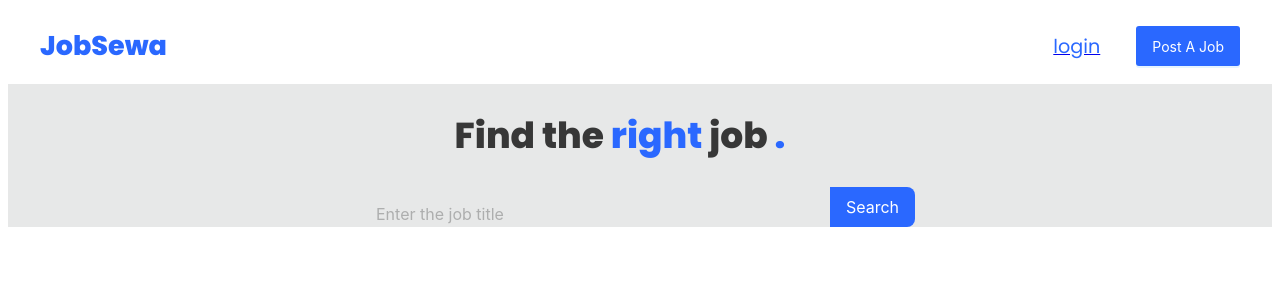
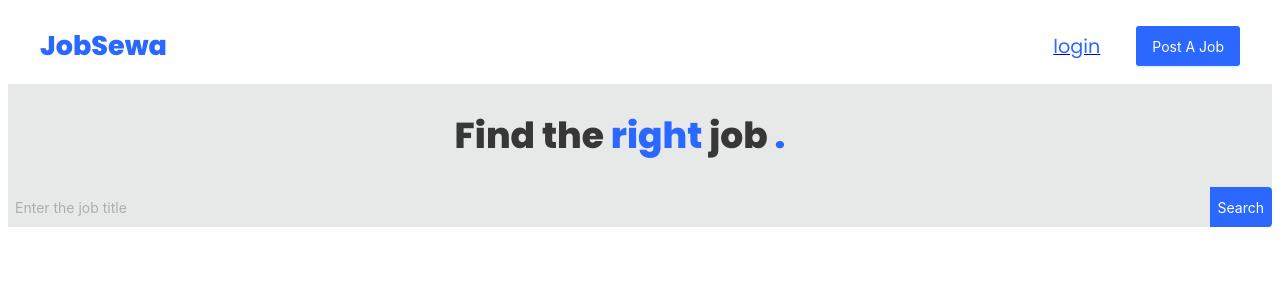
Before and after one commit to Niiischal/jobsewa-jobportal, a React (Create React App) app in the folder client/: page / in a window 1280 px wide. Shown: the top 300 px of the page. Built offline with nearby package versions, Linux system fonts and the light colour scheme.

Commit message:
made some changes for now

```diff
--- a/client/src/components/SearchBar.jsx
+++ b/client/src/components/SearchBar.jsx
@@ -9,9 +9,8 @@ function SearchBar() {
       placeholder="Enter the job title"
       allowClear
       enterButton="Search"
-      size="large"
+      size="small"
       onSearch={onSearch}
-      className='w-[550px]'
       variant="none"
     />
   )
--- a/client/src/pages/JobSeeker/Jobs.jsx
+++ b/client/src/pages/JobSeeker/Jobs.jsx
@@ -6,10 +6,12 @@ import { useDispatch, useSelector } from "react-redux";
 import { useNavigate } from "react-router-dom";
 import { GetJobs } from "../../apicalls/jobs";
 import { SetLoader } from "../../redux/loadersSlice";
+import Filters from "../Filters";
 
 const Jobs = () => {
   const [jobs, setJobs] = useState([]);
   const [selectedJob, setSelectedJob] = useState(null);
+  const [showFilters, setShowFilters] = useState(false);
   const [windowWidth, setWindowWidth] = useState(window.innerWidth); // State to keep track of window width
   const navigate = useNavigate();
 
@@ -18,7 +20,7 @@ const Jobs = () => {
       {
         title: "Title",
         dataIndex: "title",
-        render: (text) => <span style={{ fontWeight: '600' }}>{text}</span>,
+        render: (text) => <span style={{ fontWeight: "600" }}>{text}</span>,
       },
       {
         title: "Value",
@@ -49,7 +51,15 @@ const Jobs = () => {
       },
     ];
 
-    return <Table columns={columns} dataSource={data} pagination={false} bordered={false} showHeader={false} />;
+    return (
+      <Table
+        columns={columns}
+        dataSource={data}
+        pagination={false}
+        bordered={false}
+        showHeader={false}
+      />
+    );
   };
 
   const [filters, setFilters] = useState({
@@ -102,6 +112,15 @@ const Jobs = () => {
   };
 
   return (
+    <div className="flex flex-col gap-10">
+      {showFilters && (
+        <Filters
+          showFilters={showFilters}
+          setShowFilters={setShowFilters}
+          filters={filters}
+          setFilters={setFilters}
+        />
+      )}
       <div className="flex flex-col md:flex-row">
         <div
           className="md:w-[28%] p-4 overflow-y-scroll"
@@ -171,7 +190,10 @@ const Jobs = () => {
                   </div>
                 </div>
                 <div className="flex flex-1 flex-col pt-[15px] items-end">
-                <IoIosHeartEmpty size={24} className="text-red-500 hover:cursor-pointer" />
+                  <IoIosHeartEmpty
+                    size={24}
+                    className="text-red-500 hover:cursor-pointer"
+                  />
                   <Button type="primary" className="w-full mt-[4.8rem]">
                     Quick Apply
                   </Button>
@@ -201,6 +223,7 @@ const Jobs = () => {
           </div>
         )}
       </div>
+    </div>
   );
 };
 
```
Lines whose indentation alone changed are shown as unchanged.
